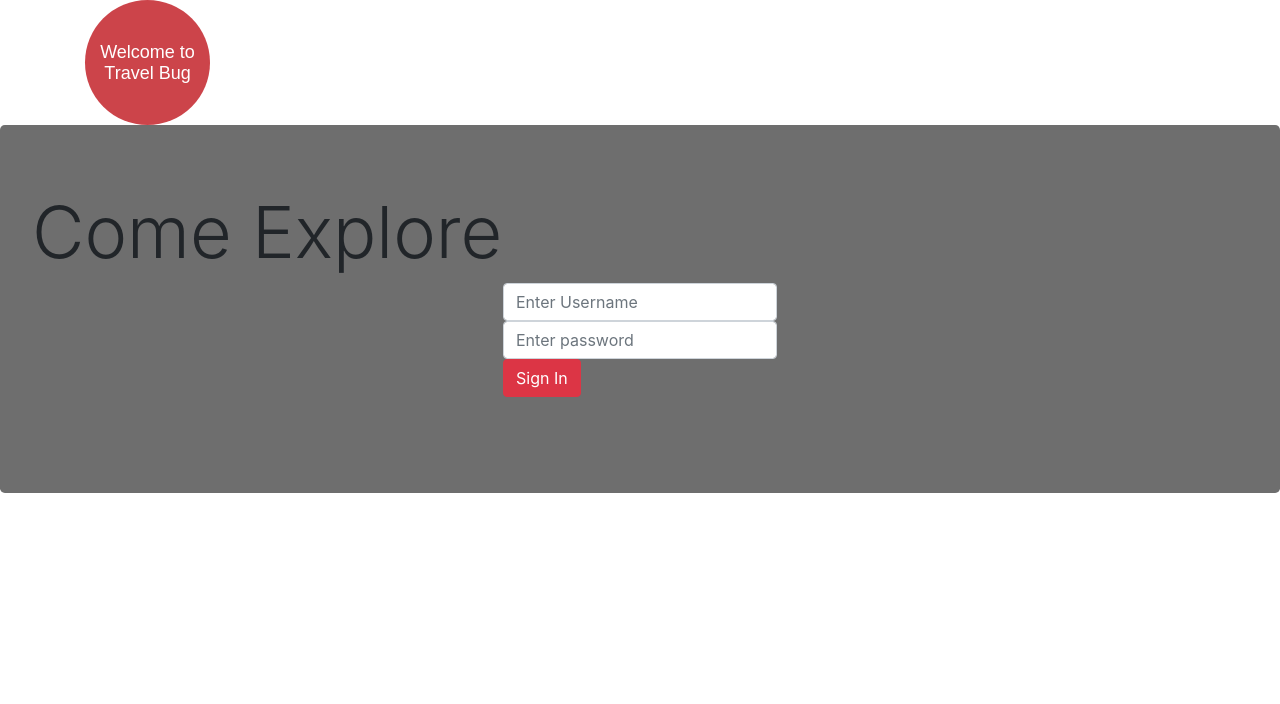
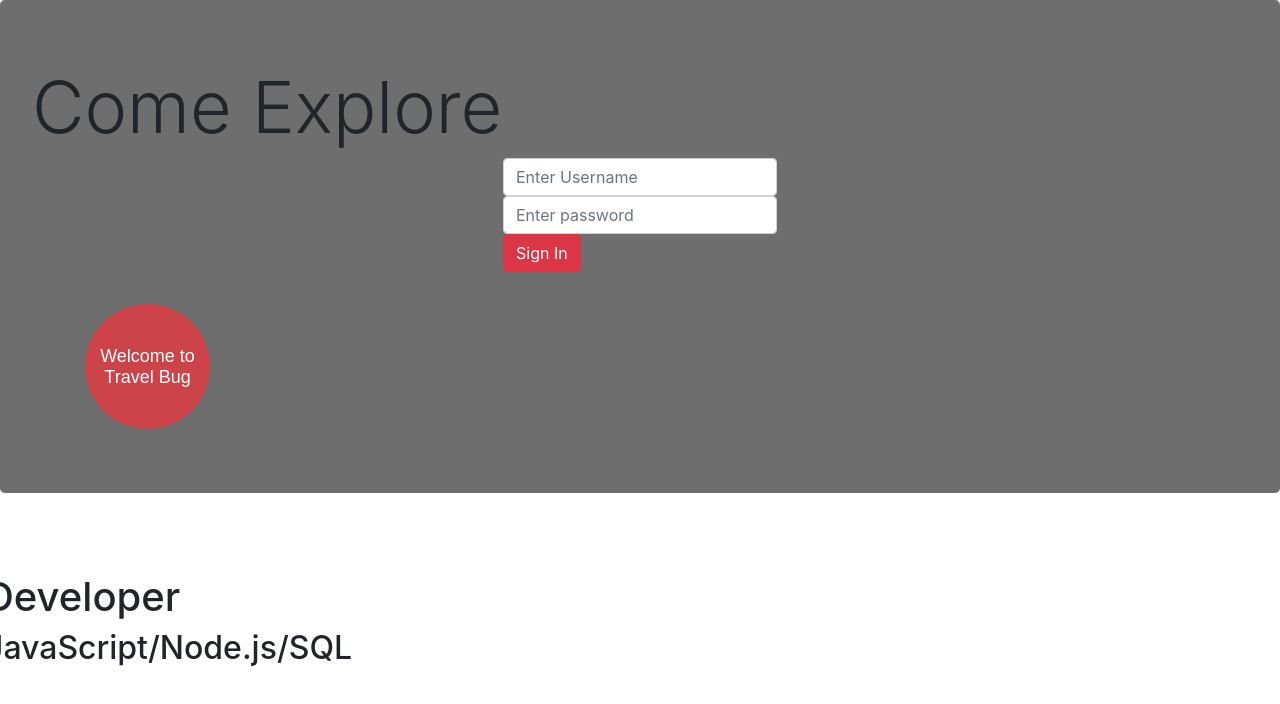
Before and after one commit to natalie-todd/travelBugFrontend2, a Vue app in the folder intro-vue/: page / in a window 1280 px wide. Shown: the top 704 px of the page. Built offline with nearby package versions, Linux system fonts and the light colour scheme; no server answers.

Commit message:
style not there

```diff
--- a/intro-vue/src/components/Hero.vue
+++ b/intro-vue/src/components/Hero.vue
@@ -1,4 +1,22 @@
 <template>
+ <b-row lg="12" sm="12">
+     <section class="main-hero">
+         <b-col lg="6" sm="12" md="12" xs="12" class="hero-container d-none d-lg-inline">
+             <section class="hero-designer">
+                  <div class="hero-inner">
+                      </div>
+                 </section>
+             </b-col>
+              <b-col lg="6" sm="12" md="12" xs="12" class="hero-container d-none d-lg-inline">
+        <section class="hero-developer">
+          <div class="hero-inner">
+            <h1 class="animate fadeInRight">Developer</h1>
+            <h2>JavaScript/Node.js/SQL</h2>
+          </div>
+        </section>
+      </b-col>
+     </section>
+ </b-row>
 </template>
 <script>
 </script>
--- a/intro-vue/src/components/Modal.vue
+++ b/intro-vue/src/components/Modal.vue
@@ -1,10 +1,11 @@
 <template>
 <div class='row-hero'>
   <!-- <b-img src="https://www.gazprom-germania.de/typo3temp/_processed_/5/d/csm_GAZ_NG_03-1_Effizienz_02_90e3424891.jpg" fluid alt="Responsive image" /> -->
-    <div class='container'>
+
+<b-jumbotron>
+      <div class='container'>
 <h1 class='circle-text'>Welcome to Travel Bug</h1>
 </div>
-<b-jumbotron>
   <template slot="header">
     Come Explore
   </template>
@@ -134,7 +135,6 @@ export default {
 
 <style>
 b-img {
-
 }
 .jumbotron {
   background: rgba(0, 0, 0, 0.568);
@@ -143,6 +143,7 @@ b-img {
   display: flex;
   align-items: center;
   justify-content: center;
+  flex-direction: column-reverse;
 }
 .circle-text {
   display: table-cell;
```
